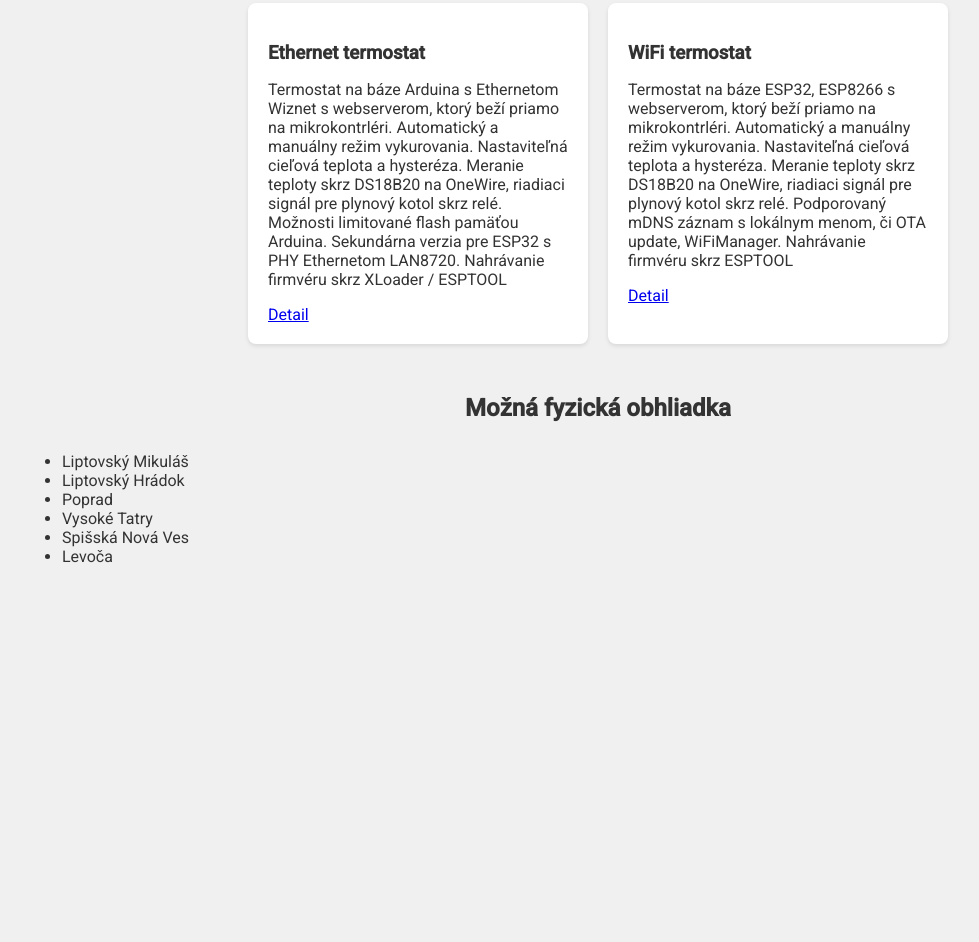
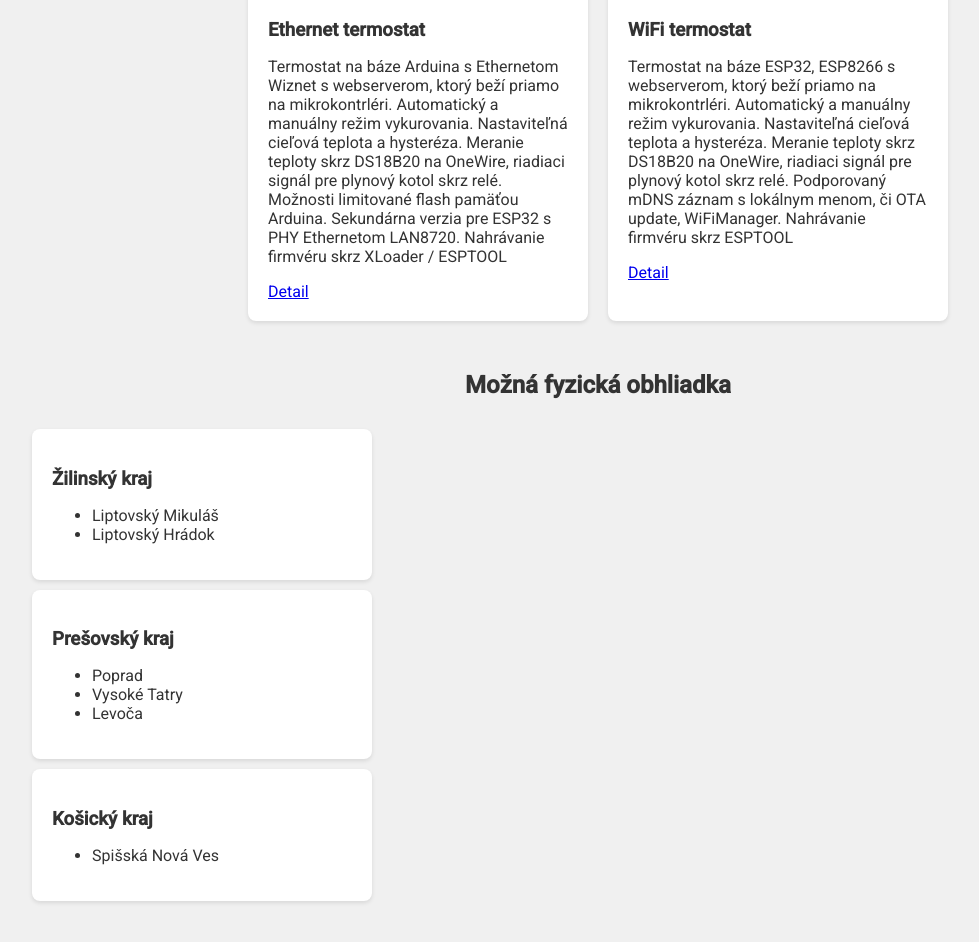
Before and after one commit to Your-IoT/your-iot.github.io, a plain HTML site: page portfolio.html in a window 1280 px wide. Shown: the part 770-1712 px from the top of the page, without its empty margins (42-1021 px from the left). Before the commit the page ends 1396 px from the top, so only its background shows below. Drawn offline with Linux system fonts and the light colour scheme.

Commit message:
Update portfolio.html

```diff
--- a/portfolio.html
+++ b/portfolio.html
@@ -86,8 +86,8 @@
         <header class="header">
             <h1>Vývoj firmvéru pre mikrokontroléry</h1>
             <p>Ponúkam programovanie mikrokontrolérov ESP32, ESP8266 (Espressif Systems) a ATmega, ATtiny (Arduino).
-Prototypovanie, tvorba demo projektov podľa zadania, reverzné inžinierstvo, prispôsobenie hardvéru k existujúcemu riešeniu, fungovaniu stroja. Konzultačná činnosť, oživovanie hardvéru.
-Vývoj v ESP-IDF / Arduino Core. Mám skúsenosť s WiFi, Bluetooth Classic, BLE, LoRa (PPP), LoRaWAN, Sigfox, Ethernet, PHY Ethernet, protokolmi HTTP(S), MQTT(S) pre klient-server architektúru. ESP-NOW, UDP a iné.
+Prototypovanie, tvorba demo projektov podľa zadania, reverzné inžinierstvo. Konzultačná činnosť, oživovanie hardvéru.
+Vývoj v ESP-IDF / Arduino Core. Mám skúsenosť s WiFi, Bluetooth (Classic), BLE, LoRa (PPP), LoRaWAN, Sigfox, RF ASK, Ethernet, PHY Ethernet. Protokoly HTTP(S), MQTT(S) pre klient-server architektúru. ESP-NOW, UDP a iné...
 Prepájanie so systémami zákazníka priamo, alebo cez 3rd party služby.</p>
         </header>
 <!---
@@ -138,14 +138,27 @@ Hráč so svojim náramkom / kartou zaberie bod, ktorý začne počítať celkov
 
 <section class="section places">
     <h2>Možná fyzická obhliadka</h2>
+                <div class="portfolio-item">
+                    <h3>Žilinský kraj</h3>
 <ul>
         <li>Liptovský Mikuláš</li>
         <li>Liptovský Hrádok</li>
+ </ul>
+                </div>
+                <div class="portfolio-item">
+                    <h3>Prešovský kraj</h3>
+<ul>
         <li>Poprad</li>
         <li>Vysoké Tatry</li>
-        <li>Spišská Nová Ves</li>
         <li>Levoča</li>
  </ul>
+                </div>
+                <div class="portfolio-item">
+                    <h3>Košický kraj</h3>
+<ul>
+        <li>Spišská Nová Ves</li>
+ </ul>
+                </div>
 </section>
     </div>
 </body>
```
Lines whose indentation alone changed are shown as unchanged.
